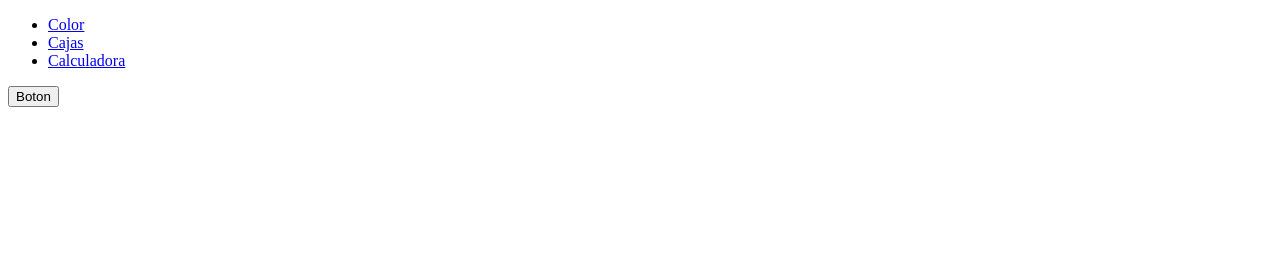
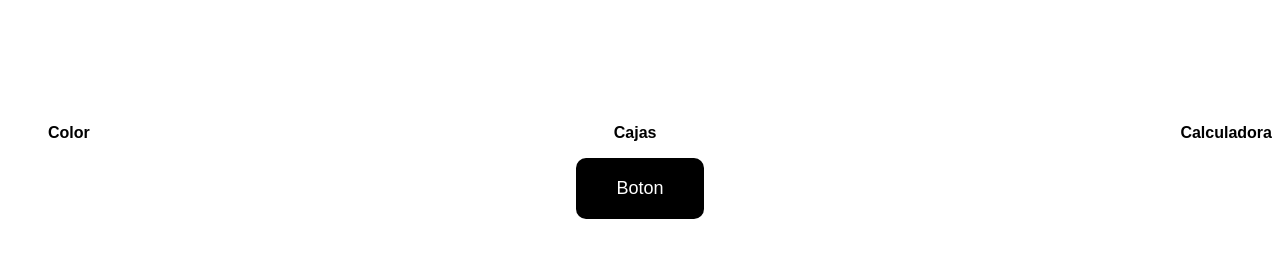
Before and after one commit to David-ZemaP/sitio_web_0505, a plain HTML site: page index.html in a window 1280 px wide. Drawn offline with Linux system fonts and the light colour scheme.

Commit message:
agregar estilos

```diff
--- a/index.html
+++ b/index.html
@@ -4,6 +4,8 @@
     <meta charset="UTF-8">
     <meta name="viewport" content="width=device-width, initial-scale=1.0">
     <title>Color</title>
+
+    <link rel="stylesheet" href="estilos.css">
 
 
 </head>
```
Also changed, not shown: cajas.html (+2 -0 lines).
